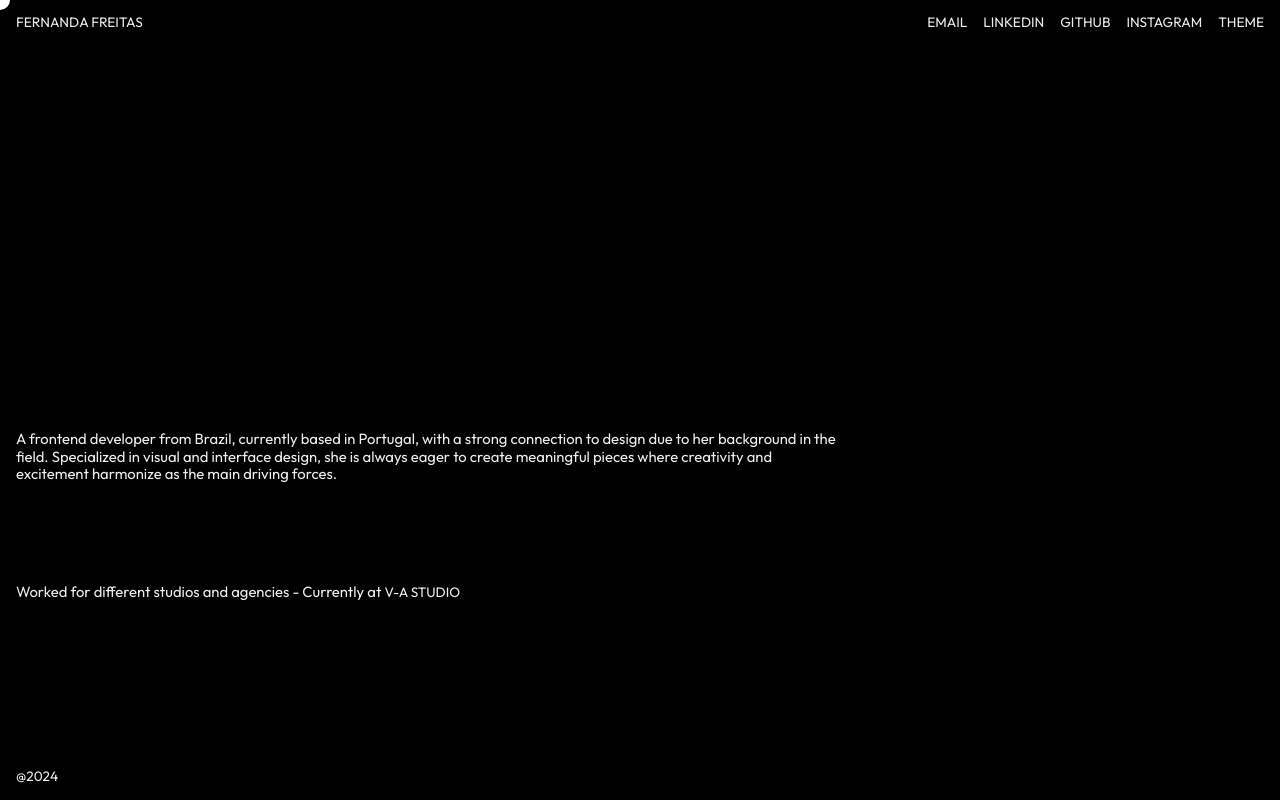
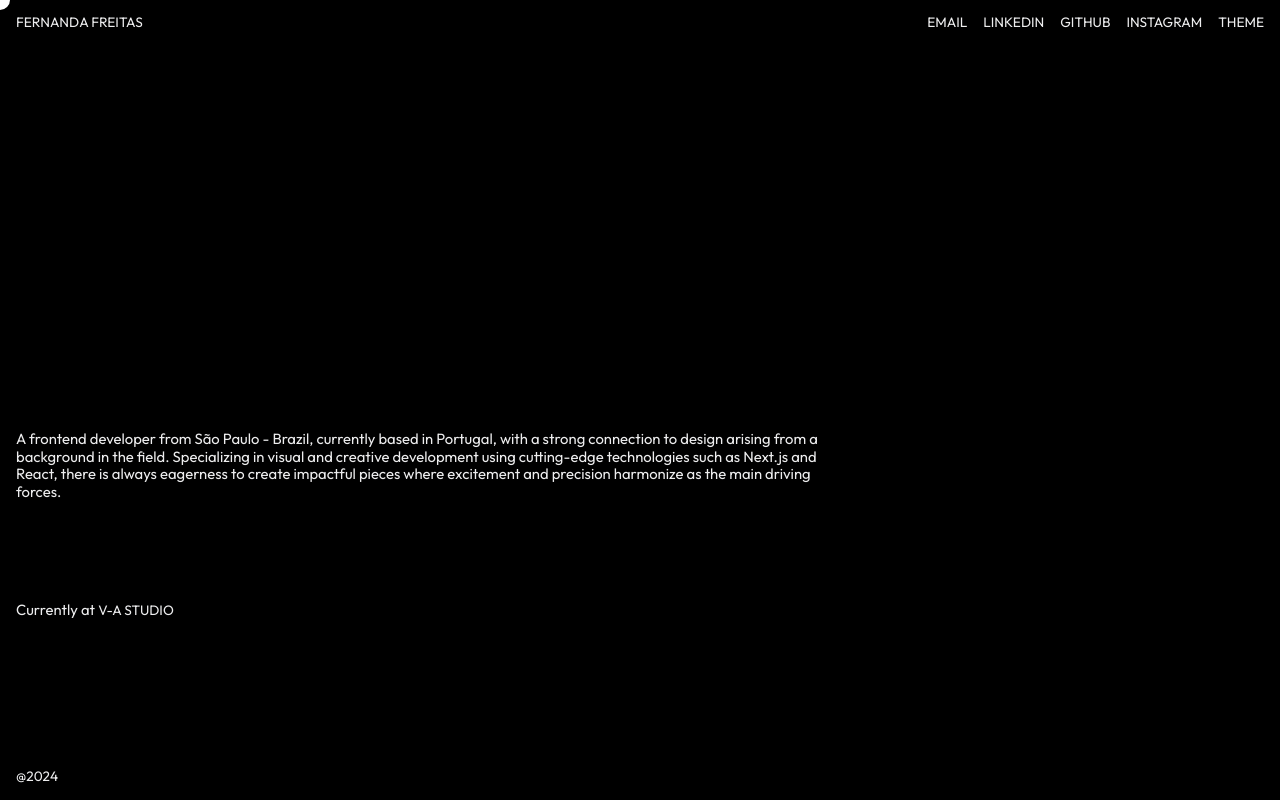
Before and after one commit to fernanda-freitas/dev, a Next.js app: page / in a window 1280 px wide. Built offline with nearby package versions, Linux system fonts and the light colour scheme; a web font is replaced by a local one.

Commit message:
Adjust content

```diff
--- a/src/components/atoms/Content.jsx
+++ b/src/components/atoms/Content.jsx
@@ -6,15 +6,15 @@ export default function Content() {
 		<Grid className='pt-[50vh] flex flex-col gap-y-[100px]'>
 			<div className='col-span-12 640:col-span-8'>
 				<span className='copy-default'>
-					A frontend developer from Brazil, currently based in Portugal, with a strong connection to design due to her
-					background in the field. Specialized in visual and interface design, she is always eager to create meaningful
-					pieces where creativity and excitement harmonize as the main driving forces.
+					A frontend developer from São Paulo - Brazil, currently based in Portugal, with a strong connection to design
+					arising from a background in the field. Specializing in visual and creative development using cutting-edge
+					technologies such as Next.js and React, there is always eagerness to create impactful pieces where excitement
+					and precision harmonize as the main driving forces.
 				</span>
 			</div>
 			<div className='col-span-12 640:col-span-6'>
 				<span className='copy-default'>
-					Worked for different studios and agencies - Currently at{' '}
-					<LinkText href='https://v-a.studio/'>v-a studio</LinkText>
+					Currently at <LinkText href='https://v-a.studio/'>v-a studio</LinkText>
 				</span>
 			</div>
 		</Grid>
--- a/src/components/atoms/LinkText.jsx
+++ b/src/components/atoms/LinkText.jsx
@@ -2,7 +2,7 @@ import Link from 'next/link'
 
 export default function LinkText({ href, children }) {
 	return (
-		<Link href={href} className='copy-uppercase'>
+		<Link href={href} className='link-text copy-uppercase'>
 			{children}
 		</Link>
 	)
--- a/src/styles/_variables.scss
+++ b/src/styles/_variables.scss
@@ -3,3 +3,9 @@ $gray: #dedcd5;
 $dark-gray: #c9c7c0;
 $light-black: #222222;
 $black: #000000;
+
+$easing: cubic-bezier(0.24, 0.16, 0, 0.95);
+$duration-250: 250ms;
+$duration-350: 350ms;
+$transition-250: $easing $duration-250;
+$transition-350: $easing $duration-350;
--- a/src/styles/main.scss
+++ b/src/styles/main.scss
@@ -37,6 +37,10 @@ body {
 		background-color: $black;
 		color: $light-gray;
 	}
+
+	.link-text::after {
+		background-color: $black;
+	}
 }
 
 .dark-theme {
@@ -47,13 +51,31 @@ body {
 		background-color: $light-gray;
 		color: $black;
 	}
+
+	.link-text::after {
+		background-color: $light-gray;
+	}
 }
 
-h1 {
-	font-size: 2rem;
-	line-height: 1;
+.link-text {
+	position: relative;
+	padding-bottom: 2px;
+
+	&::after {
+		content: '';
+		position: absolute;
+		bottom: 0;
+		left: 0;
+		transform-origin: left;
+		width: 100%;
+		height: 1px;
+		transform: scaleX(0);
+		transition: $transition-350;
+	}
+
+	@media (hover: hover) {
+		&:hover::after {
+			transform: scaleX(1);
+		}
+	}
 }
-
-h2 {
-	font-size: 1.5rem;
-}
```
